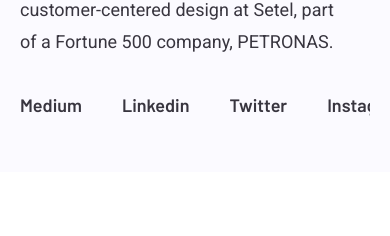
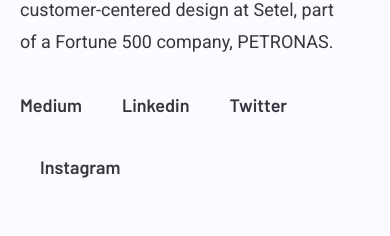
Before and after one commit to rohitsarangthem/fiverr, a plain HTML site: page index.html in a window 390 px wide. Shown: the part 596-832 px from the top of the page. Drawn offline with Linux system fonts and the light colour scheme.

Commit message:
style.css

```diff
--- a/style.css
+++ b/style.css
@@ -552,6 +552,16 @@ ul.nav-links.active {
   }
 
   /* Responsive Styles */
+
+  /*Mobile Design Only for social menu*/
+  @media (max-width: 500px) {
+    ul.social-wraper.fadeInUp-animation {
+        flex-wrap: wrap;
+    }
+
+    }
+  /*Mobile Design Only for social menu*/
+
   @media (max-width: 999px) {
 
     .nav-links {
```
